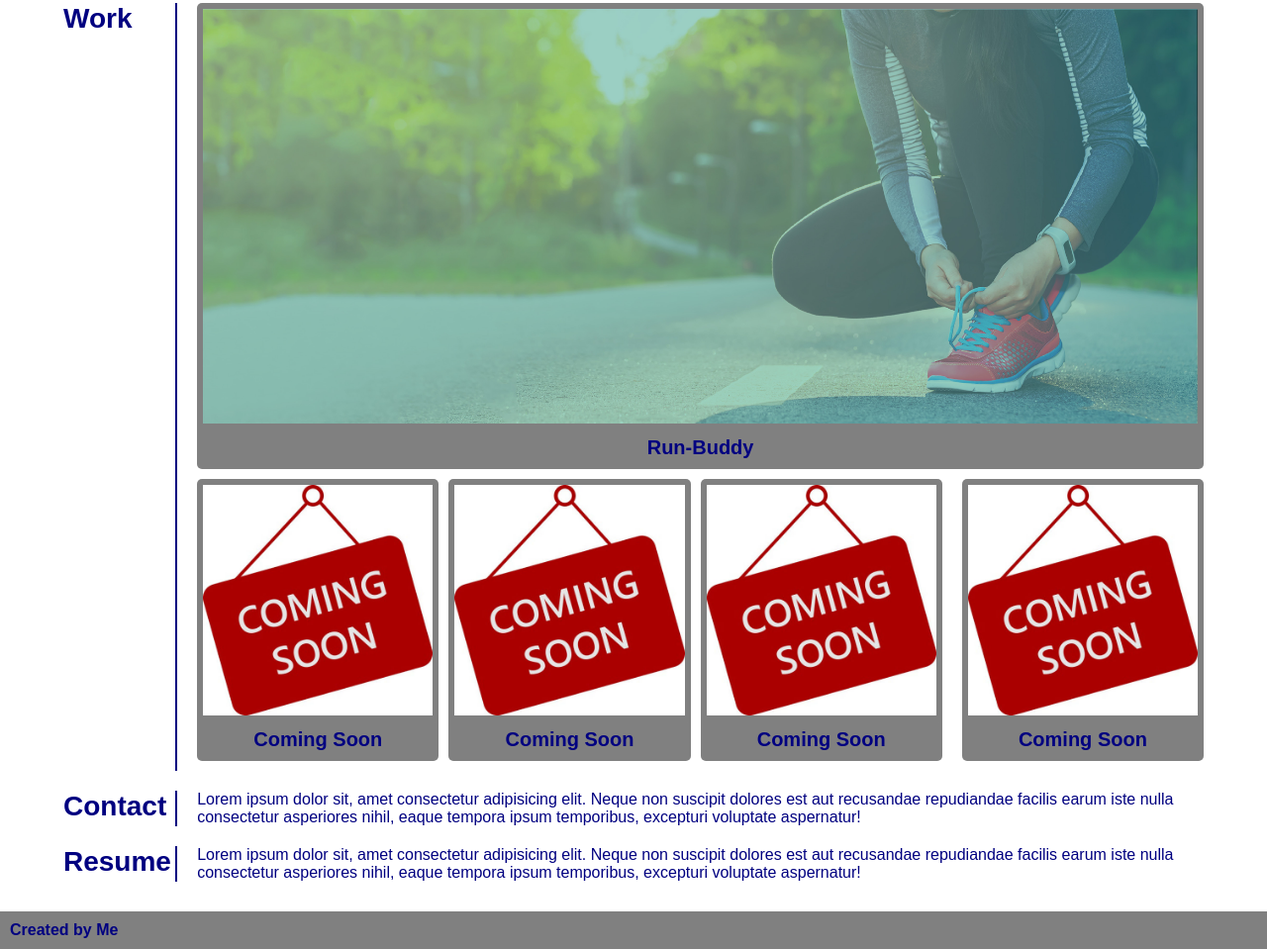
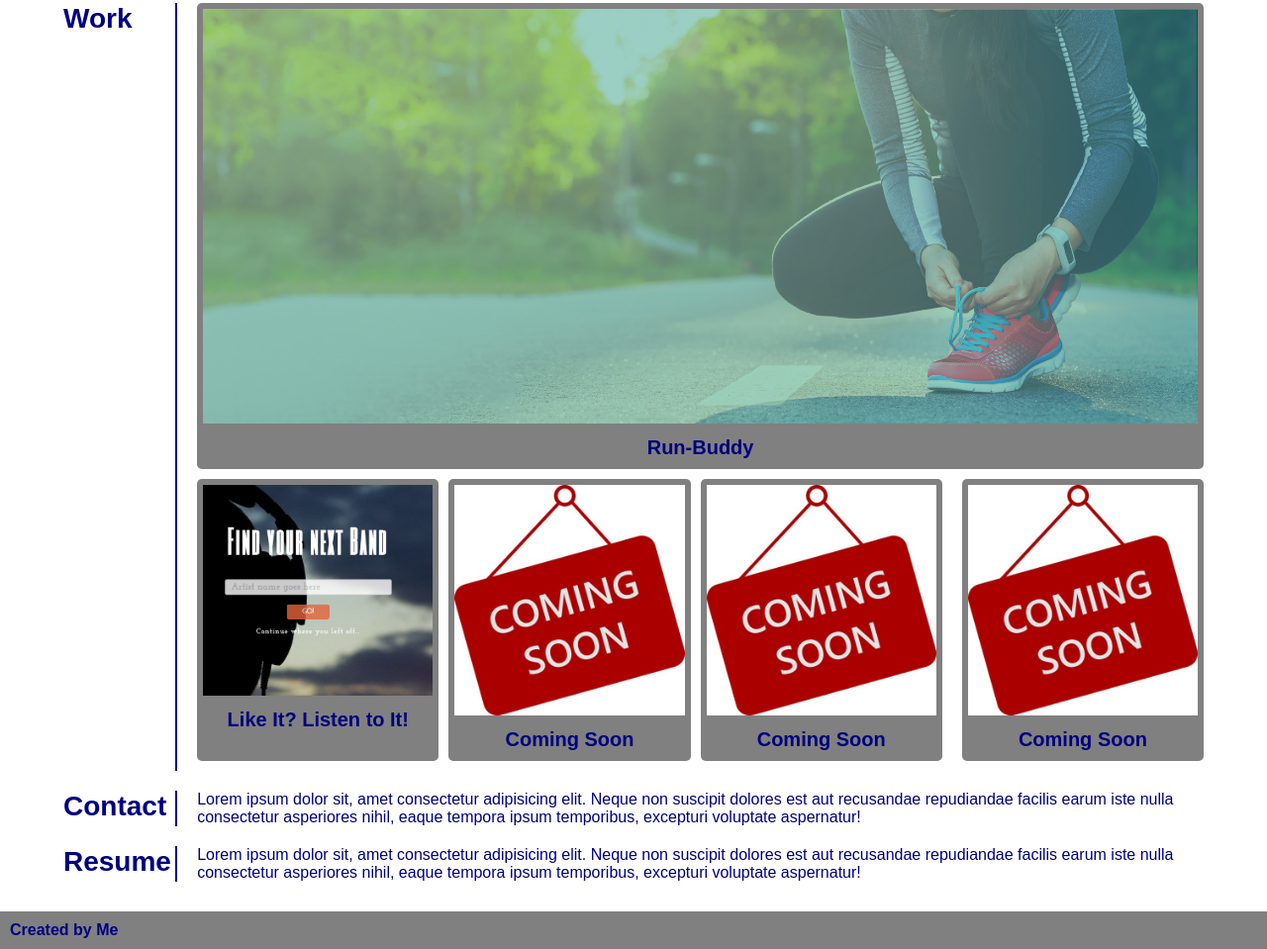
Before and after one commit to kylebaylis/challenge2, a plain HTML site: page index.html in a window 1280 px wide. Shown: the part 460-1419 px from the top of the page at 99% size. Drawn offline with Linux system fonts and the light colour scheme.

Commit message:
added group project 1

```diff
--- a/index.html
+++ b/index.html
@@ -64,7 +64,7 @@
                     </div>
                     <div class="otherwork">
                         <div class="work1">
-                            <a href="./assets/html/coming-soon.html" target="_blank" rel="noopener noreferrer" class="proj"><img src="./assets/images/soon1.jpeg" class="soon1" alt="Coming soon sign." />Coming Soon</a>
+                            <a href="https://superuser06.github.io/likeit-listentoit/" target="_blank" rel="noopener noreferrer" class="proj"><img src="./assets/images/likelisten.png" class="soon1" alt="Like It? Listen to It?" />Like It? Listen to It!</a>
                         </div>
                         <div class="work2">
                             <a href="./assets/html/coming-soon.html" target="_blank" rel="noopener noreferrer" class="proj"><img src="./assets/images/soon2.jpeg" class="soon2" alt="Coming soon sign." />Coming Soon</a>
```
Also changed, not shown: assets/images/likelisten.png (added).
